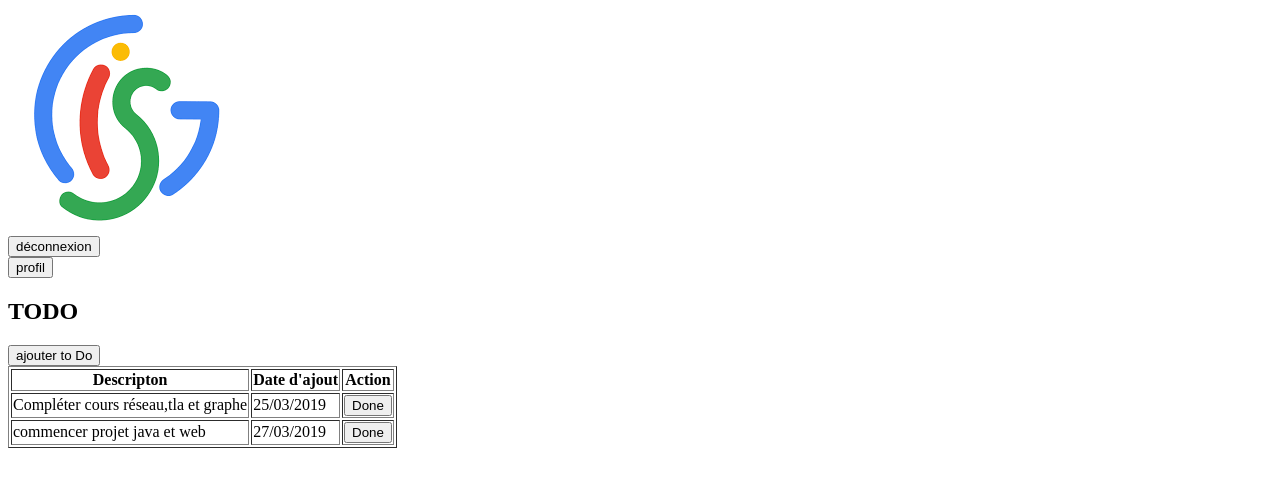
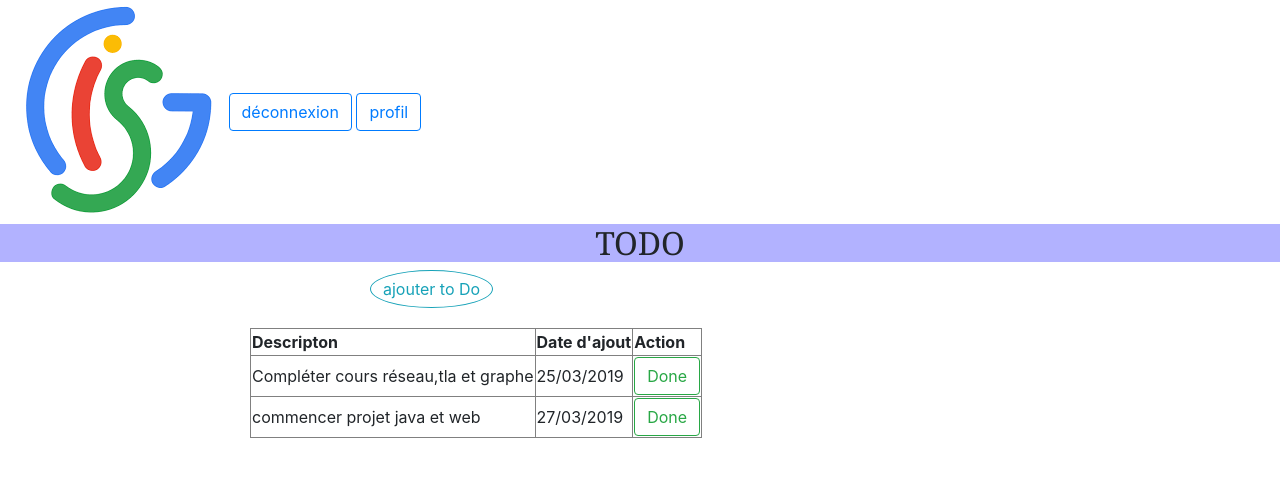
Before and after one commit to hajerosa/tp1essai, a PHP site: page /html/home.html in a window 1280 px wide. Shown: the top 487 px of the page. Run offline with PHP 8.4, Linux system fonts and the light colour scheme.

Commit message:
design home

```diff
--- a/Css/style.css
+++ b/Css/style.css
@@ -69,4 +69,16 @@
 #ind
 {
   background-color: r
+
 }
+#round
+{
+    border-radius: 50%;
+    margin-left: 370px;
+}
+#tab
+{
+    margin-top: 20px;
+    margin-left: 250px;
+border: 1px grey double;
+}
--- a/html/home.html
+++ b/html/home.html
@@ -3,15 +3,22 @@
     <head>
         <meta charset="utf-8">
         <title>Home</title>
+        <link rel="stylesheet" href="../Css/style.css"/>
+        <link rel="stylesheet" href="../Css/bootstrap.min.css"/>
+
     </head>
     <body>
 
-        <img src="../images/logo.png" /><br>
-        <a href="connexion.html"><button>déconnexion</button></a> <br>
-        <a href="profil.html"><button>profil</button></a> <br>
-        <h2>TODO</h2>
-       <a href="Ajouttodo.html"><button>ajouter to Do</button></a><br>
-        <table border="1">
+        <img src="../images/logo.png" />
+        <a href="connexion.html"><button class="btn btn-outline-primary" >déconnexion</button></a>
+        <a href="profil.html"><button class="btn btn-outline-primary">profil</button></a> <br>
+
+        <div id="titre">
+                <h2>TODO</h2>
+            </div>
+       <a href="Ajouttodo.html"><button class="btn btn-outline-info" id="round">ajouter to Do</button></a><br>
+
+        <table border="1" id="tab">
             <thead>
                 <tr>
                     <th>Descripton</th>
@@ -23,12 +30,12 @@
                     <tr>
                             <td>Compléter cours réseau,tla et graphe</td>
                             <td>25/03/2019</td>
-                            <td><button>Done</button></td>
+                            <td><button class="btn btn-outline-success">Done</button></td>
                         </tr>
                         <tr>
                             <td>commencer projet java et web </td>
                             <td>27/03/2019</td>
-                            <td><button>Done</button></td>
+                            <td><button class="btn btn-outline-success">Done</button></td>
                         </tr>
             </tbody>
         </table>
```
